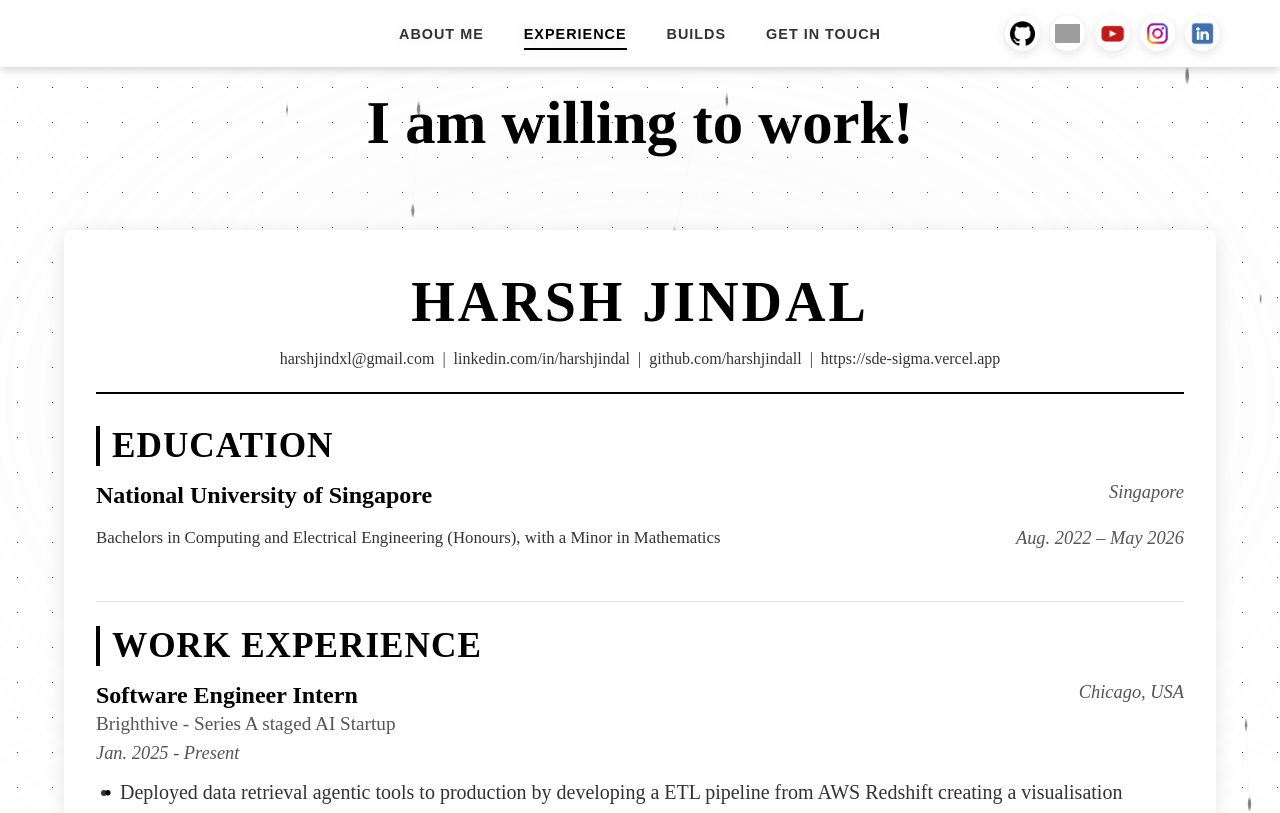
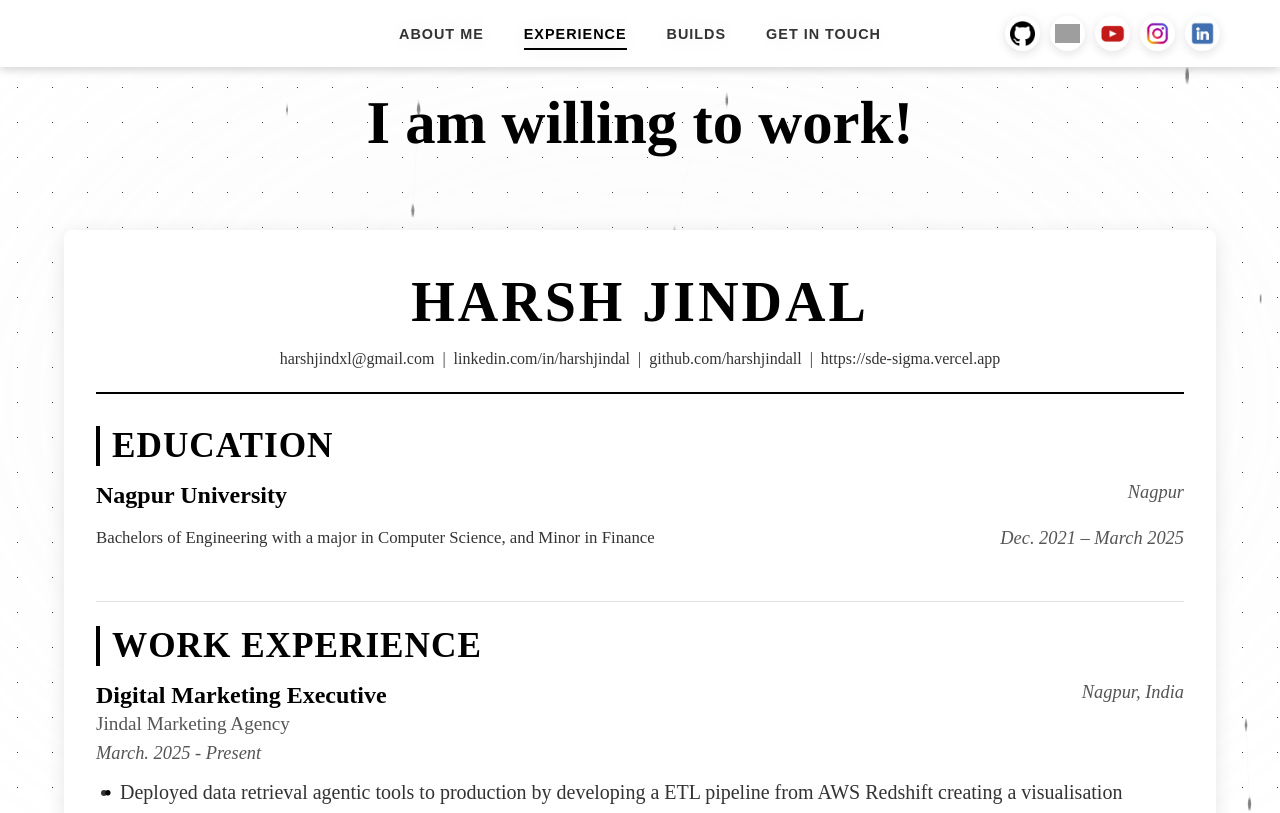
Before and after one commit to harshjindall/sde, a React (Create React App) app: page /experience in a window 1280 px wide. Shown: the top 813 px of the page. Built offline with nearby package versions, Linux system fonts and the light colour scheme; grey boxes are pictures that could not be loaded.

Commit message:
Update ExperiencePage.js

```diff
--- a/src/MyComponents/ExperiencePage.js
+++ b/src/MyComponents/ExperiencePage.js
@@ -34,12 +34,12 @@ const ExperiencePage = () => {
             <h2>Education</h2>
             <div className="resume-item">
               <div className="resume-item-header">
-                <h3>National University of Singapore</h3>
-                <span className="resume-location">Singapore</span>
+                <h3>Nagpur University</h3>
+                <span className="resume-location">Nagpur</span>
               </div>
               <div className="resume-item-subheader">
-                <p>Bachelors in Computing and Electrical Engineering (Honours), with a Minor in Mathematics</p>
-                <span className="resume-date">Aug. 2022 – May 2026</span>
+                <p>Bachelors of Engineering with a major in Computer Science, and Minor in Finance</p>
+                <span className="resume-date">Dec. 2021 – March 2025</span>
               </div>
             </div>
           </section>
@@ -50,13 +50,13 @@ const ExperiencePage = () => {
             <div className="resume-item">
               <div className="resume-item-header">
                 <div>
-                  <h3>Software Engineer Intern</h3>
-                  <span className="resume-company">Brighthive - Series A staged AI Startup</span>
+                  <h3>Digital Marketing Executive</h3>
+                  <span className="resume-company">Jindal Marketing Agency</span>
                 </div>
-                <span className="resume-location">Chicago, USA</span>
+                <span className="resume-location">Nagpur, India</span>
               </div>
               <div className="resume-item-subheader">
-                <span className="resume-date">Jan. 2025 - Present</span>
+                <span className="resume-date">March. 2025 - Present</span>
               </div>
               <ul className="resume-item-details">
                 <li>Deployed data retrieval agentic tools to production by developing a ETL pipeline from AWS Redshift creating a visualisation component for the platform driving an increase in annual contract value by <strong>$1.1M USD</strong> in <strong>2</strong> months</li>
```
